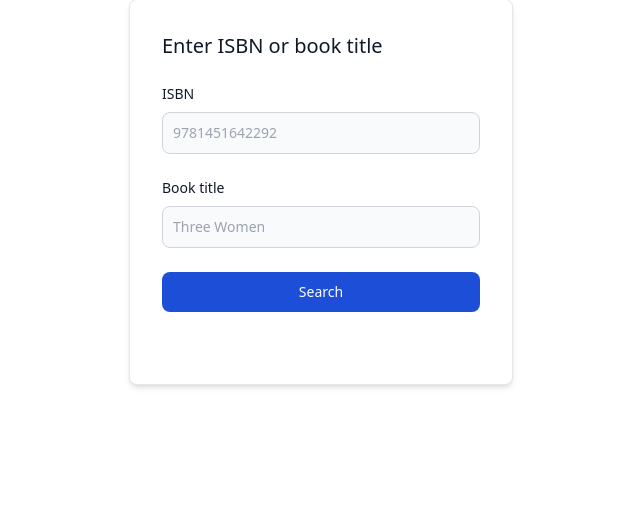
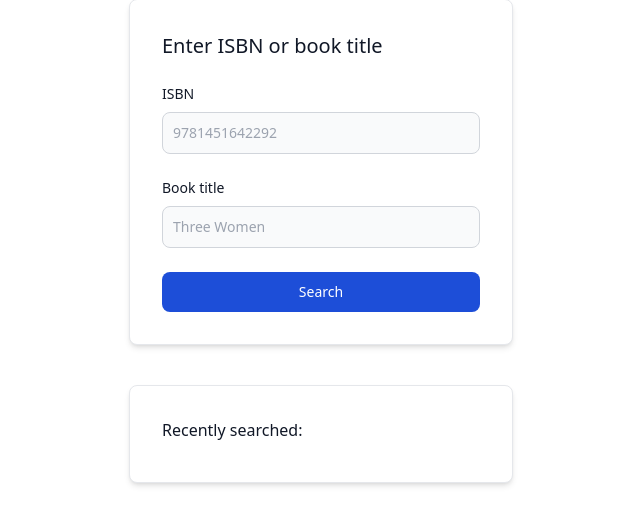
Before and after one commit to bvechiato/book-compare, a Flask app: page / in a window 1280 px wide. Shown: the part 101-626 px from the top of the page, without its empty margins (319-959 px from the left). Run offline with Flask 2, Linux system fonts and the light colour scheme; data that the repository does not hold is empty; some libraries are stand-ins or nearby versions.

Commit message:
Recently searched

```diff
--- a/app/cache_manager.py
+++ b/app/cache_manager.py
@@ -13,3 +13,14 @@
 def get(key) -> list[str]:
     decoded = r.get(key).decode('UTF-8')
     return decoded.split(", ")
+
+def get_all() -> list[list[str]]:
+    # get keys
+    keys = r.keys()
+
+    # get values
+    values = []
+    for key in keys:
+        values.append(get(key))
+
+    return values
--- a/app/routes.py
+++ b/app/routes.py
@@ -29,4 +29,5 @@
 
         return render_template('main.html', book=display_book)
     else:
-        return render_template('base.html')
+        recently_searched = cache_manager.get_all()
+        return render_template('base.html', recently_searched=recently_searched)
--- a/app/templates/base.html
+++ b/app/templates/base.html
@@ -12,7 +12,7 @@
             <h1 class="text-3xl font-medium text-gray-900 dark:text-white text-center mb-8 mt-8">book-compare</h1>
         </header>
         <main class="bg-white shadow-md border border-gray-200 rounded-lg max-w-sm p-4 sm:p-6 lg:p-8 dark:bg-gray-800 dark:border-gray-700 m-auto">
-            <div>
+            <div class="mb-0">
                 <h2 class="text-xl font-medium text-gray-900 dark:text-white">Enter ISBN or book title</h2><br>
                 <form class="space-y-6" action="/" method="POST">
                     <div>
@@ -26,12 +26,15 @@
                   </div>
                 </form>
             </div>
-            <div class="mt-10">
+            <div class="mt-25">
                 {% block body %}{% endblock %}
             </div>
         </main>
-        <footer>
-
+        <footer class="bg-white shadow-md border border-gray-200 rounded-lg max-w-sm p-4 sm:p-6 lg:p-8 dark:bg-gray-800 dark:border-gray-700 m-auto mt-10 mb-10">
+            <h3 class="text-s font-medium text-gray-900 block mb-2 dark:text-gray-300">Recently searched:</h3>
+            {%for item in range(recently_searched|length):%}
+                <p class="text-sm mt-2 mb-2"><a href="{{ recently_searched[item][2] }}">{{ recently_searched[item][1] }}</a> ({{ recently_searched[item][0] }})</p>
+            {%endfor%}
         </footer>
     </body>
 </html>
--- a/app/templates/main.html
+++ b/app/templates/main.html
@@ -1,7 +1,7 @@
 {% extends "base.html" %}
 
 {% block body %}
-<h3 class="text-m text-gray-900 block mb-3 dark:text-gray-300"><a href="{{ book[2] }}" class="font-medium">{{ book[1] }}</a> <span class="font-light">({{ book[0] }})</span></h3>
+<h3 class="text-m text-gray-900 block mb-3 dark:text-gray-300 mt-5"><a href="{{ book[2] }}" class="font-medium">{{ book[1] }}</a> <span class="font-light">({{ book[0] }})</span></h3>
 
 <table class="table-auto w-full">
     <colgroup>
```
Also changed, not shown: 1 other file.
